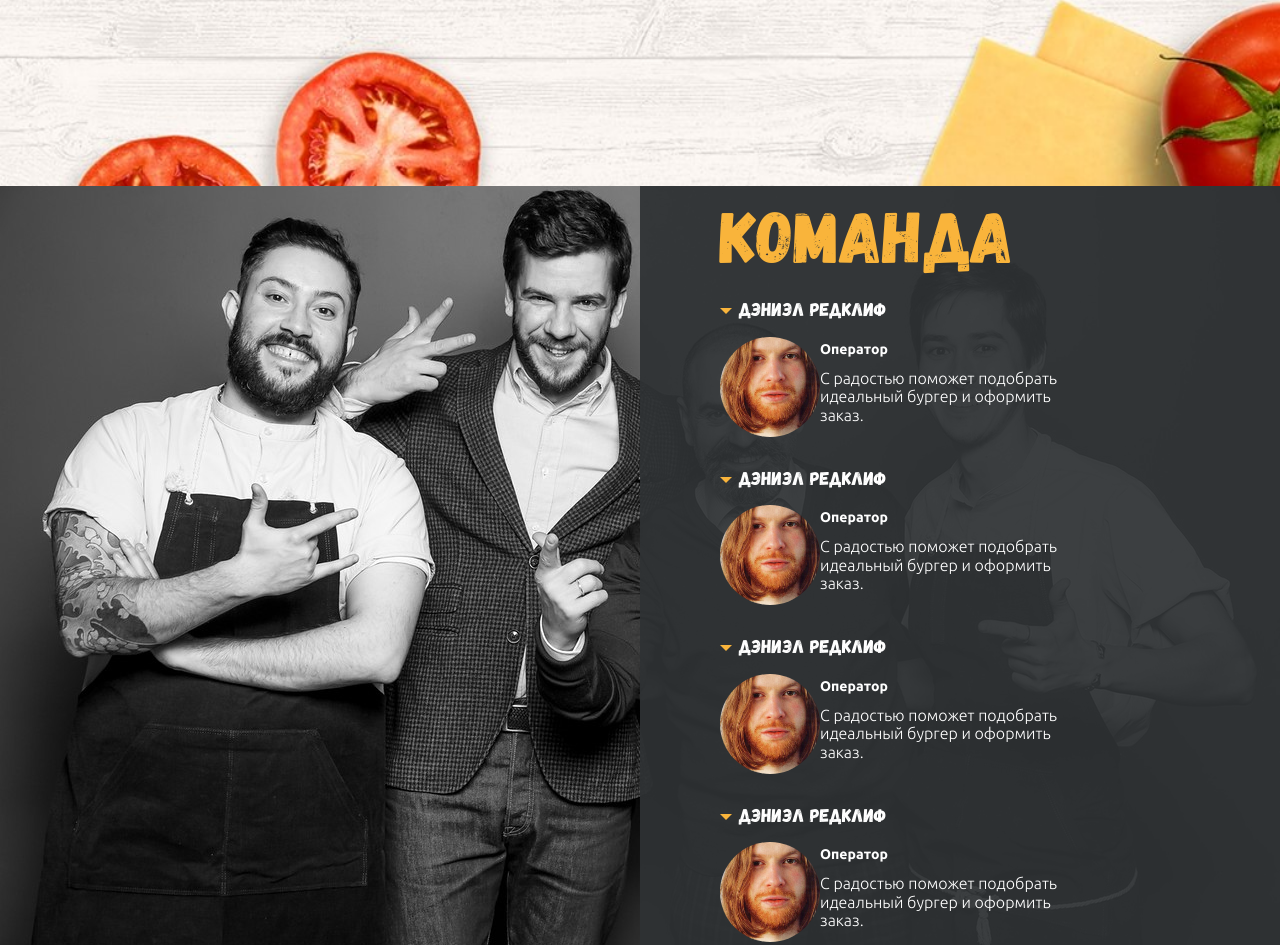
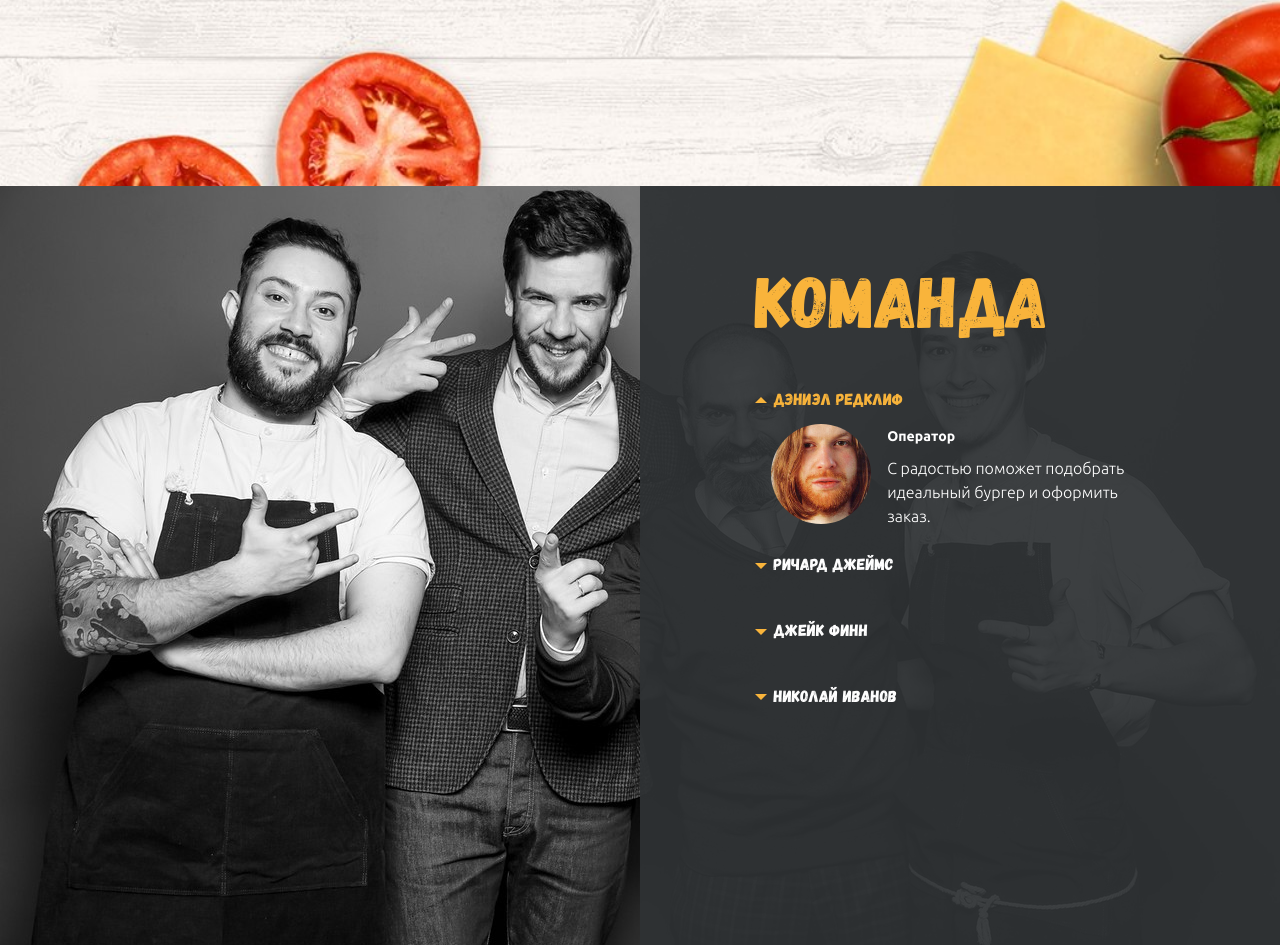
Before and after one commit to matveyeff/burgers_remake, a website with bundled scripts: page src/index.html in a window 1280 px wide. Shown: the part 1414-2359 px from the top of the page. Built offline with nearby package versions, Linux system fonts and the light colour scheme; files whose address does not match are found by name.

Commit message:
added accordeon

```diff
--- a/src/index.html
+++ b/src/index.html
@@ -103,10 +103,10 @@
 
 			<section class="section team">
 				<div class="team__content">
-					<h2 class="title">Команда</h2>
+					<h2 class="title team__title">Команда</h2>
 					<div class="accordeon">
 						<ul class="accordeon__list">
-							<li class="accordeon__item">
+							<li class="accordeon__item accordeon__item_active">
 								<div class="employee">
 									<a href="#" class="employee__link">
 										<h3 class="employee__title">Дэниэл Редклиф</h3>
@@ -125,7 +125,7 @@
 							<li class="accordeon__item">
 								<div class="employee">
 									<a href="#" class="employee__link">
-										<h3 class="employee__title">Дэниэл Редклиф</h3>
+										<h3 class="employee__title">Ричард Джеймс</h3>
 									</a>
 									<div class="employee__wrapper">
 										<div class="employee__content">
@@ -141,7 +141,7 @@
 							<li class="accordeon__item">
 								<div class="employee">
 									<a href="#" class="employee__link">
-										<h3 class="employee__title">Дэниэл Редклиф</h3>
+										<h3 class="employee__title">Джейк Финн</h3>
 									</a>
 									<div class="employee__wrapper">
 										<div class="employee__content">
@@ -157,7 +157,7 @@
 							<li class="accordeon__item">
 								<div class="employee">
 									<a href="#" class="employee__link">
-										<h3 class="employee__title">Дэниэл Редклиф</h3>
+										<h3 class="employee__title">Николай Иванов</h3>
 									</a>
 									<div class="employee__wrapper">
 										<div class="employee__content">
--- a/src/js/main.js
+++ b/src/js/main.js
@@ -6,3 +6,22 @@ hamburger.addEventListener('click', function() {
 	style.display = 'flex';
 	hamburger.style.display = 'none';
 })
+
+var team = document.getElementsByClassName('accordeon__item');
+
+for (var i = 0; i < team.length; i++) {
+	team[i].addEventListener('click', function(e) {
+		e.preventDefault();
+		if (!(this.classList.contains('accordeon__item_active'))) {
+			for (var i = 0; i < team.length; i++) {
+				team[i].classList.remove('accordeon__item_active');
+			}
+			this.classList.add('accordeon__item_active');
+		}
+		else if (this.classList.contains('accordeon__item_active')) {
+			for (var i = 0; i < team.length; i++) {
+				team[i].classList.remove('accordeon__item_active');
+			}
+		}
+	})
+}
--- a/src/sass/blocks/_accordeon.scss
+++ b/src/sass/blocks/_accordeon.scss
@@ -1,6 +1,22 @@
 .accordeon {
-	max-width: 21.875rem;
+	max-width: 24rem;
 	&__item {
 		margin-bottom: 2rem;
+		&_active {
+			.employee__wrapper {
+				display: flex;
+				height: 6.25rem;;
+				@include tablets {
+					flex-direction: column;
+					height: 11.25rem;
+				}
+			}
+			.employee__link::before {
+				transform: rotate(180deg);
+			}
+			.employee__title {
+				color: $yellow;
+			}
+		}
 	}
 }
--- a/src/sass/blocks/_employee.scss
+++ b/src/sass/blocks/_employee.scss
@@ -1,14 +1,19 @@
 .employee {
 	color: #fff;
+	&__wrapper {
+		overflow: hidden;
+		height: 0rem;
+		transition: height .25s ease;
+		will-change: height;
+	}
 	&__link {
 		display: flex;
 		align-items: center;
 		color: #fff;
 		font-family: $title;
 		text-decoration: none;
-		font-size: 1rem;
+		font-size: 0.875rem;
 		margin-bottom: 0.9375rem;
-		will-change: height;
 		&::before {
 			content: '';
 			border: 0.4rem solid transparent;
@@ -20,6 +25,7 @@
 	}
 	&__content {
 		display: flex;
+		padding-left: 1rem;
 	}
 	&__img {
 		min-width: 6.25rem;
@@ -27,6 +33,12 @@
 		background-size: cover;
 		background-position: center;
 		border-radius: 50%;
+	}
+	&__title {
+		transition: color .25s ease;
+	}
+	&__desc {
+		margin-left: 1rem;
 	}
 	&__position {
 		font-size: 0.875rem;
@@ -36,5 +48,6 @@
 	}
 	&__text {
 		font-weight: 300;
+		line-height: 1.5;
 	}
 }
--- a/src/sass/blocks/_team.scss
+++ b/src/sass/blocks/_team.scss
@@ -10,7 +10,9 @@
 		left: 50%;
 		display: flex;
 		flex-direction: column;
-		justify-content: center;
-		padding-left: 5rem;
+		padding: 6% 0 0 9%;
+	}
+	&__title {
+		margin-bottom: 2.8125rem;
 	}
 }
```
Also changed, not shown: build/css/main.min.css, build/index.html, build/js/script.min.js, 1 other file.
